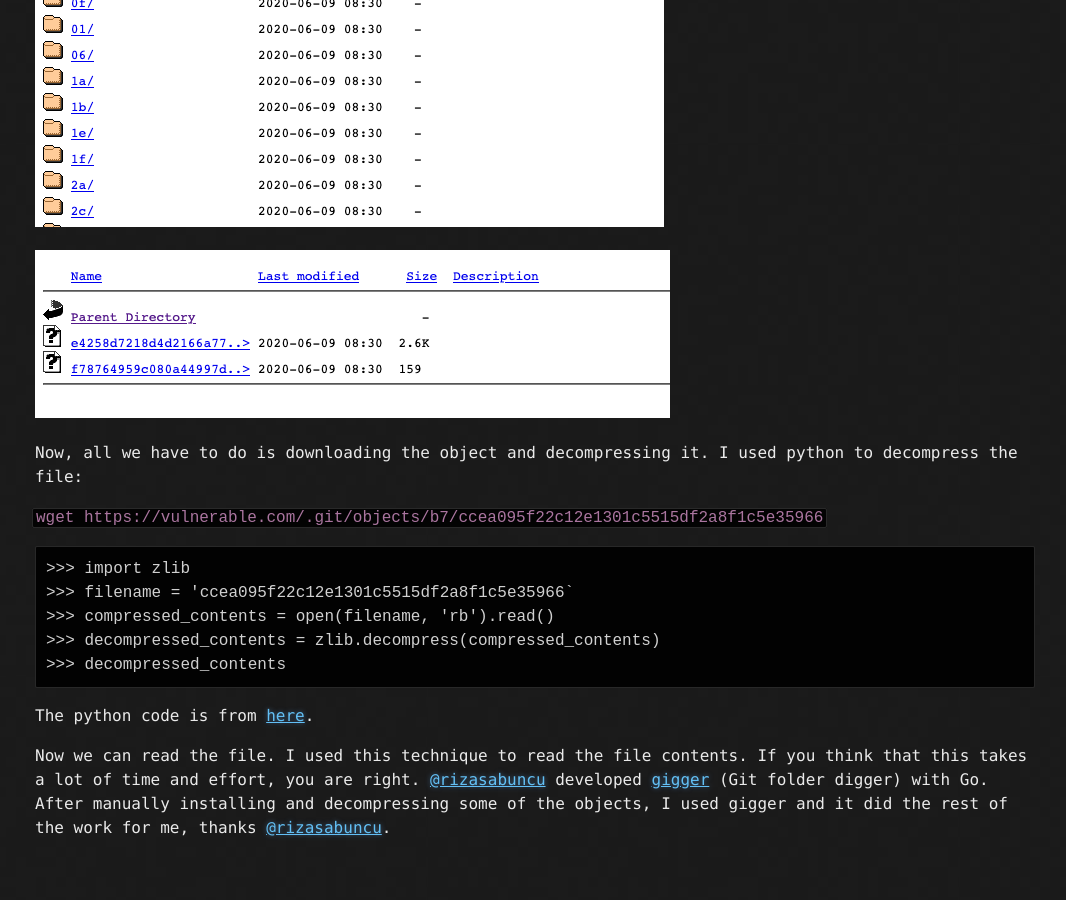
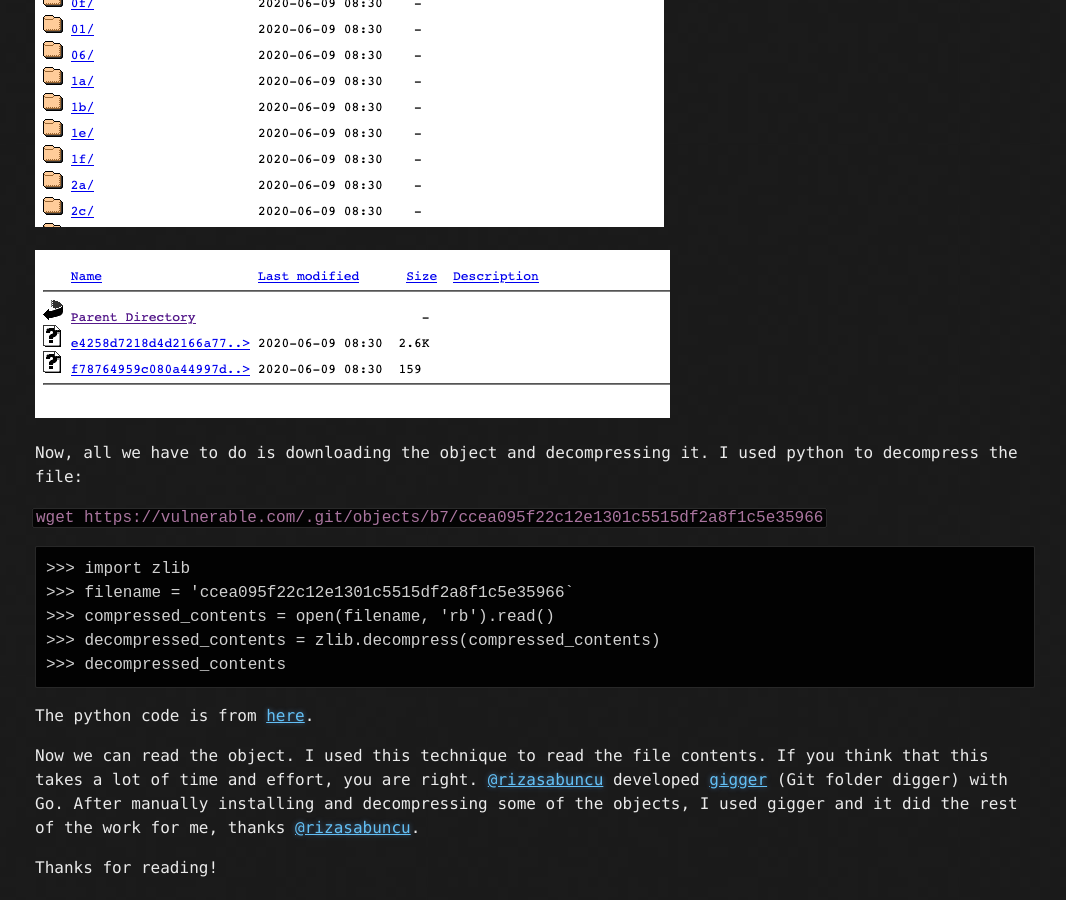
Before and after one commit to pyrrhon1337/pyrrhon1337.github.io, a Jekyll site: the page built from en/1.md, in a window 1280 px wide and 900 px high, scrolled down 1984 px. Shown: the whole window, without its empty margins (105-1171 px from the left). Built offline with Jekyll 4.4.1, drawn with Linux system fonts in a browser that asks for light colours; our own code applies the rules of GitHub Pages for plain Markdown files; before the commit the page ends 2844 px from its top, so only the background shows below that.

Commit message:
Modified the write-up

```diff
--- a/_config.yml
+++ b/_config.yml
@@ -1,4 +1,4 @@
-title: taha
+title: pyrrhon
 description: security enthusiast, learner
 show_downloads: false
 google_analytics:
--- a/en/1.md
+++ b/en/1.md
@@ -62,4 +62,6 @@ Now, all we have to do is downloading the object and decompressing it. I used py
 
 The python code is from [here](https://matthew-brett.github.io/curious-git/reading_git_objects.html).
 
-Now we can read the file. I used this technique to read the file contents. If you think that this takes a lot of time and effort, you are right. [@rizasabuncu](https://twitter.com/rizasabuncu) developed [gigger](https://github.com/riza/gigger) (Git folder digger)  with Go. After manually installing and decompressing some of the objects, I used gigger and it did the rest of the work for me, thanks [@rizasabuncu](https://twitter.com/rizasabuncu).
+Now we can read the object. I used this technique to read the file contents. If you think that this takes a lot of time and effort, you are right. [@rizasabuncu](https://twitter.com/rizasabuncu) developed [gigger](https://github.com/riza/gigger) (Git folder digger)  with Go. After manually installing and decompressing some of the objects, I used gigger and it did the rest of the work for me, thanks [@rizasabuncu](https://twitter.com/rizasabuncu).
+
+Thanks for reading!
```
